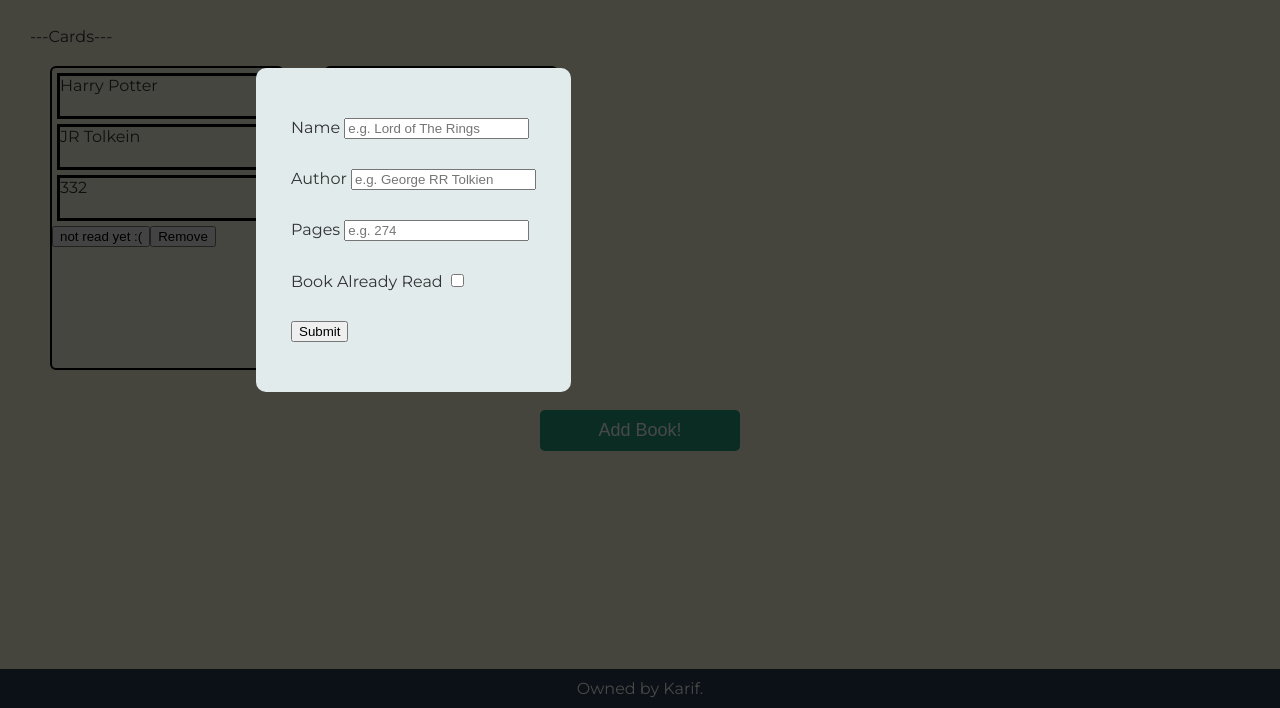
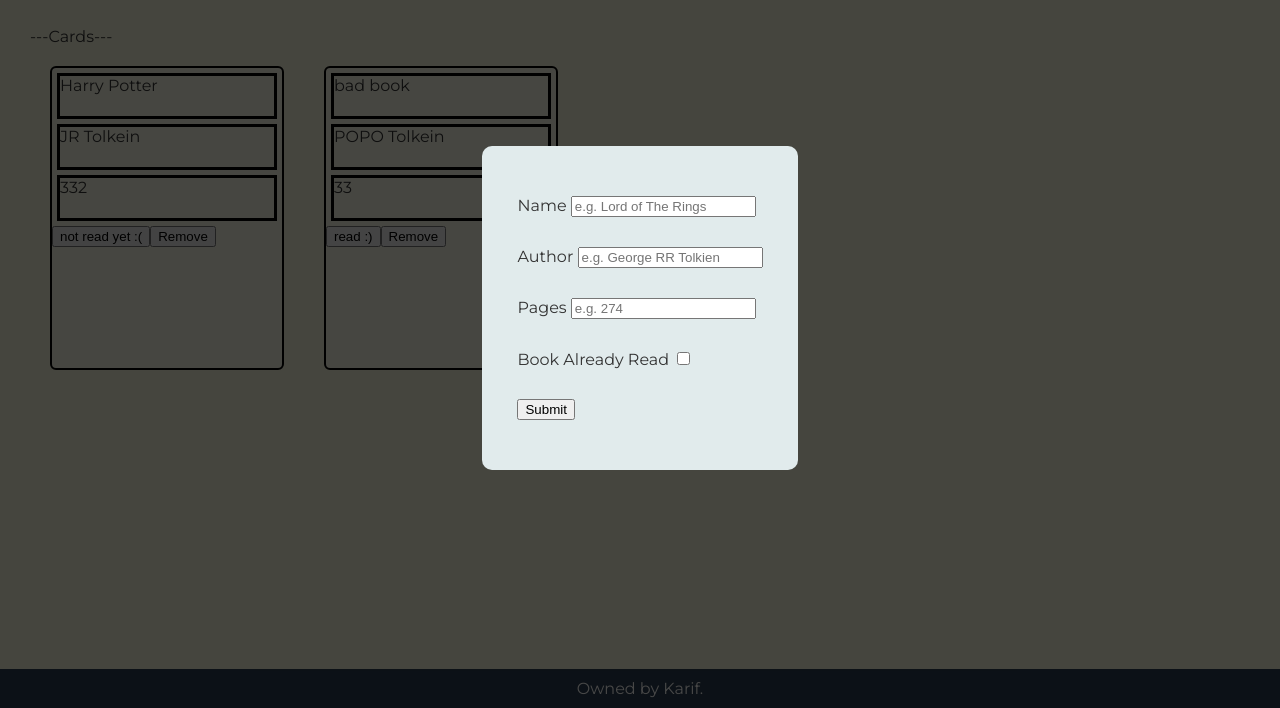
Before and after one commit to obtype/book-collection-odin, a plain HTML site: page index.html in a window 1280 px wide. Both pictures are taken after a click on the button "Add Book!". Shown: the part 92-800 px from the top of the page. Drawn offline with Linux system fonts and the light colour scheme.

Commit message:
Fix pop up form position

```diff
--- a/index.html
+++ b/index.html
@@ -23,7 +23,7 @@
 
 
             <div class="add-book">
-
+                <div class="form-container ">
                 <form class="add-book-form">
 
 
@@ -52,7 +52,7 @@
                     </div>
 
                 </form>
-
+            </div>
             </div>
 
             <button class="add-book-btn">Add Book!</button>
--- a/script.js
+++ b/script.js
@@ -124,14 +124,14 @@ let addBookButton = document.querySelector(".add-book-btn");
 
 addBookButton.addEventListener("click", () => {
 	bookForm.style.display = "block";
-	bookForm.parentNode.style.display = "block";
+	bookForm.parentNode.parentNode.style.display = "block";
 });
 
 bookForm.addEventListener("submit", addBookEntry);
 bookForm.addEventListener("submit", displayBookCards);
 bookForm.addEventListener("submit", () => {
 	bookForm.style.display = "none";
-	bookForm.parentNode.style.display = "none";
+	bookForm.parentNode.parentNode.style.display = "none";
 })
 
 
@@ -141,7 +141,7 @@ document.addEventListener("click", (event) => {
 		if (!bookForm.contains(event.target) && !addBookButton.contains(event.target)) {
 
 			bookForm.style.display = "none";
-			bookForm.parentNode.style.display = "none";
+			bookForm.parentNode.parentNode.style.display = "none";
 
 		}
 	}
--- a/stylesv2.css
+++ b/stylesv2.css
@@ -85,14 +85,10 @@ footer {
 
 
 form.add-book-form {
-    position: fixed;
-    /* border: black solid 6px; */
+
     border-radius: 10px;
     padding: 20px;
-    top: 20%;
-    left: 20%;
-    /* height:20%; */
-    /* width: 20%; */
+
     background-color: #e1ebec;
 
     display: none;
@@ -100,12 +96,19 @@ form.add-book-form {
 
 }
 
+.form-container {
+    display: flex;
+    justify-content: center;
+    align-items: center;
+    height: 100vh;
+}
+
 .add-book {
     position: fixed;
     top: 0px;
     left: 0px;
-    width:100vw;
-    height:100vh;
+    width: 100vw;
+    height: 100vh;
     background-color: #000000b7;
     display: none;
 
```
